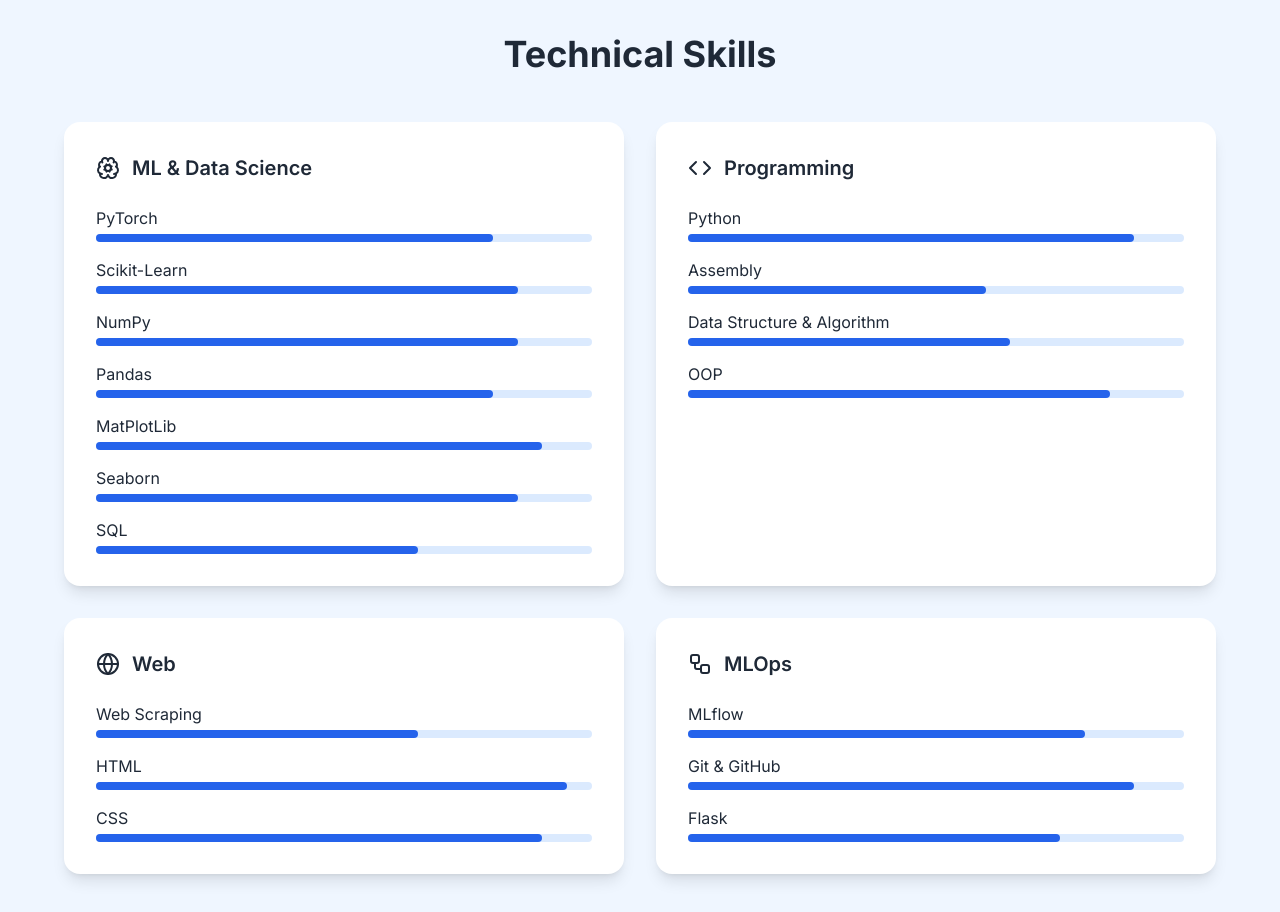
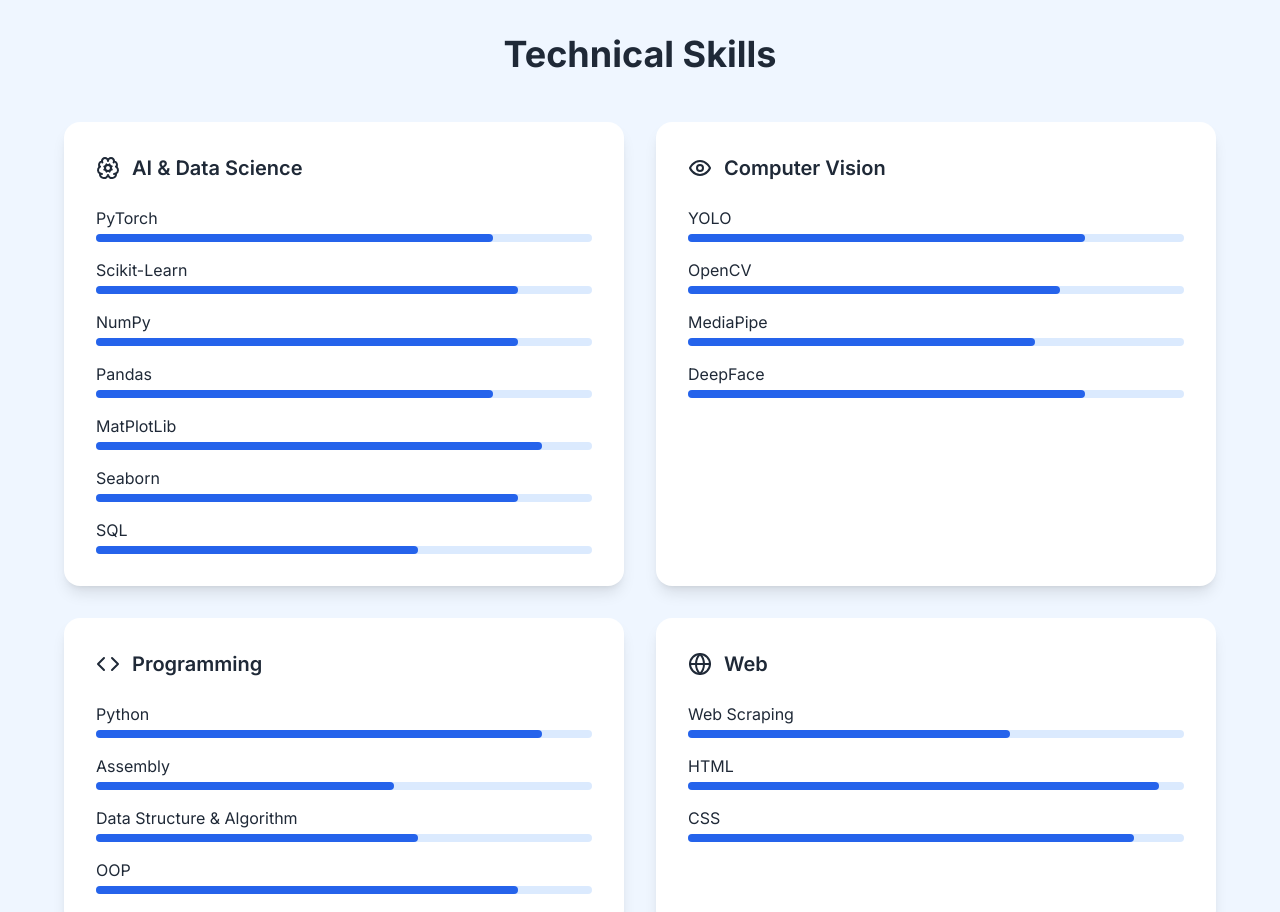
Before and after one commit to M7mdAhmd/ShorakyZone, a React (Vite) app: page / in a window 1280 px wide. Shown: the part 1680-2592 px from the top of the page. Built offline with nearby package versions, Linux system fonts and the light colour scheme.

Commit message:
update skills

```diff
--- a/src/components/Hero.tsx
+++ b/src/components/Hero.tsx
@@ -35,7 +35,7 @@
           Hi, <br /> I'm <span className="text-white">Mohamed Elshoraky</span>
         </h1>
         <p className="text-2xl md:text-3xl mb-8">
-          {isExtraSmallScreen ? 'AI & ML Engineer' : 'AI & ML Engineer'}
+          {isExtraSmallScreen ? 'AI & Machine Learning Engineer' : 'AI & ML Engineer'}
         </p>
         <p className="text-base mb-12 max-w-xl text-gray-400">
           Because your data deserves
--- a/src/components/Skills.tsx
+++ b/src/components/Skills.tsx
@@ -1,10 +1,10 @@
 import React from 'react';
-import { BrainCog, Code, Globe, Workflow } from 'lucide-react';
+import { BrainCog, Code, Globe, Workflow, Eye } from 'lucide-react';
 
 export default function Skills() {
   const skills = [
     {
-      category: "ML & Data Science",
+      category: "AI & Data Science",
       icon: BrainCog,
       items: [
         { name: "PyTorch", level: 80 },
@@ -14,6 +14,16 @@
         { name: "MatPlotLib", level: 90 },
         { name: "Seaborn", level: 85 },
         { name: "SQL", level: 65 }
+      ]
+    },
+    {
+      category: "Computer Vision",
+      icon: Eye,
+      items: [
+        { name: "YOLO", level: 80 },
+        { name: "OpenCV", level: 75 },
+        { name: "MediaPipe", level: 70 },
+        { name: "DeepFace", level: 80 }
       ]
     },
     {
```
